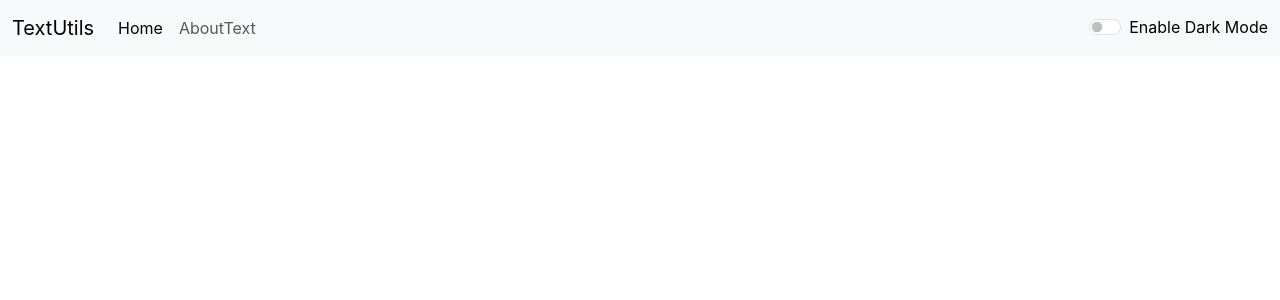
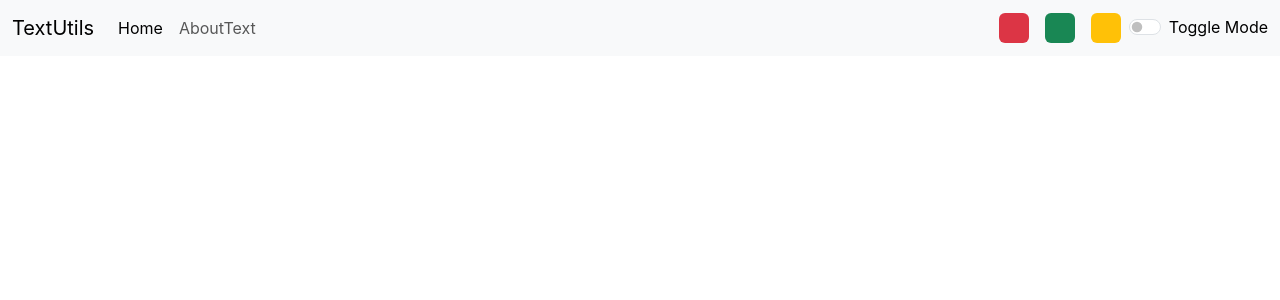
Before and after one commit to Crusher95574/TextConvertor, a React (Create React App) app: page / in a window 1280 px wide. Shown: the top 300 px of the page. Built offline with nearby package versions, Linux system fonts and the light colour scheme.

Commit message:
Vedio 20 completed

```diff
--- a/src/App.js
+++ b/src/App.js
@@ -14,9 +14,19 @@
 function App() {
   const[mode,setMode] = useState('light');
   const [alert,setAlert]=useState(null);
-  const toggleMode=()=>{
 
+  const removeBodyClasses=()=>{
+    document.body.classList.remove('bg-light')
+    document.body.classList.remove('bg-dark')
+    document.body.classList.remove('bg-warning')
+    document.body.classList.remove('bg-danger')
+    document.body.classList.remove('bg-sucess')
+    document.body.classList.remove('bg-primary')
 
+  }
+  const toggleMode=(cls)=>{
+    removeBodyClasses();
+    document.body.classList.add('bg-'+cls)
     if(mode==='dark'){
       setMode('light');
       document.body.style.backgroundColor='white';
--- a/src/components/Navbar.js
+++ b/src/components/Navbar.js
@@ -19,26 +19,17 @@
           <Link className="nav-link " to="/about"> {props.aboutText}</Link>
         </li>
       </ul>
-      {/*<form className="d-flex" role="search">
-        <input className="form-control me-2" type="search" placeholder="Search" aria-label="Search" />
-        <button className="btn btn-primary" type="submit">Search</button>
-  </form> */}
+      <div className="d-flex">
+
+        <div className="bg-danger  rounded mx-2"  onClick={()=>{props.toggleMode('danger')}} style={{height: '30px',width:'30px',cursor:'pointer'}}></div>
+        <div className="bg-success  rounded mx-2"  onClick={()=>{props.toggleMode('success')}} style={{height: '30px',width:'30px',cursor:'pointer'}}></div>
+        <div className="bg-warning  rounded mx-2"  onClick={()=>{props.toggleMode('warning')}} style={{height: '30px',width:'30px',cursor:'pointer'}}></div>
+      </div>
   <div className={`form-check form-switch text-${props.mode==='light'?'black':'white'}`}>
   <input className="form-check-input" onClick={props.toggleMode} type="checkbox" role="switch" id="flexSwitchCheckDefault" />
-  <label className="form-check-label" htmlFor="flexSwitchCheckDefault">Enable Dark Mode</label>
+  <label className="form-check-label" htmlFor="flexSwitchCheckDefault">Toggle Mode</label>
 </div>
-{/*<div className={`form-check form-switch text-${props.mode==='red'?'red':'white'}`}>
-  <input className="form-check-input" onClick={props.toggleMode} type="checkbox" role="switch" id="flexSwitchCheckDefault" />
-  <label className="form-check-label" htmlFor="flexSwitchCheckDefault">Enable Red Mode</label>
-</div>
-<div className={`form-check form-switch text-${props.mode==='light'?'green':'white'}`}>
-  <input className="form-check-input" onClick={props.toggleMode} type="checkbox" role="switch" id="flexSwitchCheckDefault" />
-  <label className="form-check-label" htmlFor="flexSwitchCheckDefault">Enable Green Mode</label>
-</div>
-<div className={`form-check form-switch text-${props.mode==='light'?'purple':'white'}`}>
-  <input className="form-check-input" onClick={props.toggleMode} type="checkbox" role="switch" id="flexSwitchCheckDefault" />
-  <label className="form-check-label" htmlFor="flexSwitchCheckDefault">Enable Purple Mode</label>
-</div>*/}
+
     </div>
   </div>
 </nav>
```
